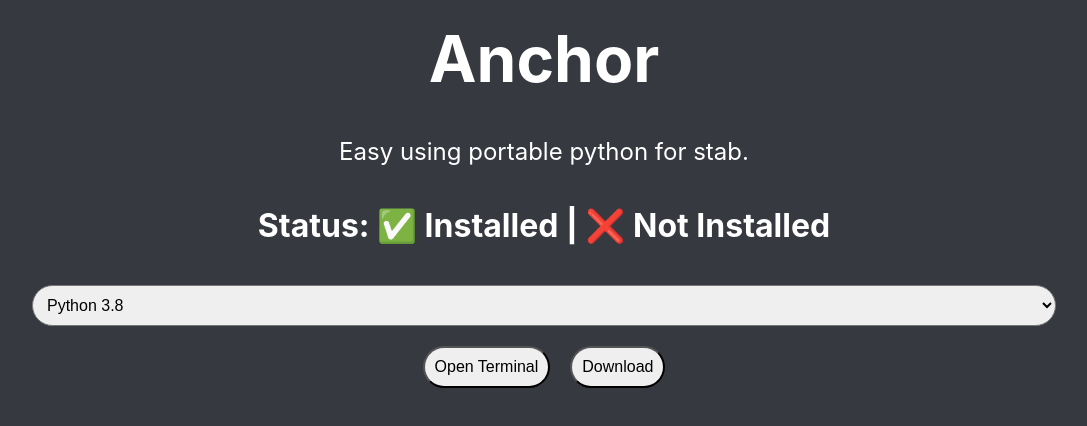
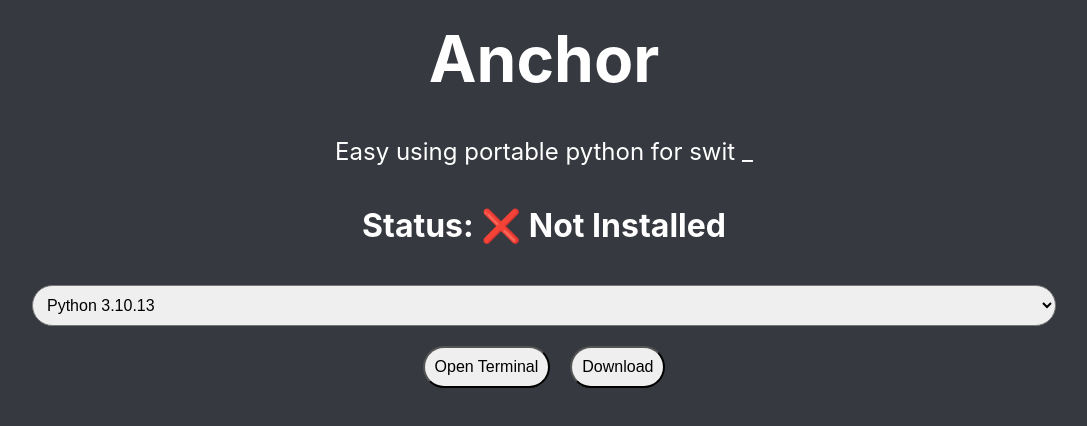
Before and after one commit to Yomisana/anchor, a React (Create React App) app: page / in a window 1280 px wide. Shown: the top 426 px of the page, without its empty margins (96-1183 px from the left). Built offline with nearby package versions, Linux system fonts and the light colour scheme.

Commit message:
Add python version selection and debug functionality

```diff
--- a/src/App.js
+++ b/src/App.js
@@ -4,6 +4,18 @@ import { Typewriter } from "./lib/Typewriter";
 export default function App() {
   const [subtitle_text, setSubtitle_text] = useState("Anchor");
   const [prevIndex, setPrevIndex] = useState(null);
+
+  // select python version
+  const [selectedVersion, setSelectedVersion] = useState("3.10.13");
+
+  const handleVersionChange = (event) => {
+    // console.log(`使用者變更選擇: ${event.target.value}`);
+    setSelectedVersion(event.target.value);
+  };
+
+  useEffect(() => {
+    console.log(`當前python選擇版本: ${selectedVersion}`);
+  }, [selectedVersion]);
 
   useEffect(() => {
     const intervalId = setInterval(() => {
@@ -12,6 +24,8 @@ export default function App() {
         "stable diffusion webui",
         "switch python version",
         "manger python",
+        "debugger",
+        "🌕",
       ];
 
       let index = Math.floor(Math.random() * text_array.length);
@@ -21,7 +35,7 @@ export default function App() {
         index = Math.floor(Math.random() * text_array.length);
       }
       // add timestamp
-      console.log(`subtitle tick active: ${new Date().toLocaleTimeString()}`);
+      // console.log(`subtitle tick active: ${new Date().toLocaleTimeString()}`);
       // console.log(`now subtitle: ${text_array[index]}, num: ${index}`);
       setSubtitle_text(text_array[index]);
       setPrevIndex(index);
@@ -41,23 +55,46 @@ export default function App() {
           wordWrap: "break-word",
         }}
       >
-        Easy using portable python for <Typewriter text={subtitle_text} />.
+        Easy using portable python for <Typewriter text={subtitle_text} />
       </div>
       {/* h2 or span status about select python installed or not install */}
-      <h2 style={styles.status}>Status: ✅ Installed | ❌ Not Installed</h2>
+      {/* ✅ Installed | ❌ Not Installed */}
+      <h2 style={styles.status}>Status: ❌ Not Installed</h2>
       {/* Choose python version */}
-      <select style={styles.select}>
-        <option value="3.8">Python 3.8</option>
-        <option value="3.9">Python 3.9</option>
+      <select
+        style={styles.select}
+        defaultValue={selectedVersion}
+        onChange={handleVersionChange}
+      >
+        <option value="3.10.6">Python 3.10.6</option>
+        <option value="3.10.7">Python 3.10.7</option>
+        <option value="3.10.8">Python 3.10.8</option>
+        <option value="3.10.9">Python 3.10.9</option>
+        <option value="3.10.10">Python 3.10.10</option>
+        <option value="3.10.11">Python 3.10.11</option>
+        <option value="3.10.12">Python 3.10.12</option>
+        <option value="3.10.13">Python 3.10.13</option>
       </select>
       {/* Open default Terminal app (set path about select installed portable python) */}
       <div style={{ flexDirection: "row", alignSelf: "center" }}>
-        <button style={styles.button}>Open Terminal</button>
-        <button style={styles.button}>Download</button>
+        <button style={styles.button} onClick={openTerminal}>
+          Open Terminal
+        </button>
+        <button style={styles.button} onClick={download}>
+          Download
+        </button>
       </div>
     </div>
   );
 }
+
+const openTerminal = () => {
+  console.log("open terminal");
+};
+const download = () => {
+  console.log("download");
+  // console.log(`download python portable version: ${selectedVersion}`);
+};
 
 const styles = {
   container: {
--- a/src/lib/Typewriter.js
+++ b/src/lib/Typewriter.js
@@ -2,12 +2,14 @@ import { useState, useEffect } from "react";
 
 const useTypewriter = (text) => {
   const [displayText, setDisplayText] = useState("");
+  const [showCursor, setShowCursor] = useState(true); // 控制游標可見性
 
   useEffect(() => {
     setDisplayText(""); // 清空顯示文字
     let i = -1;
     // 保持對 setInterval 的引用
     let typingInterval = null;
+    let cursorInterval = null;
 
     // 定義打字效果的函數
     const typeEffect = () => {
@@ -19,16 +21,30 @@ const useTypewriter = (text) => {
       }
     };
 
+    // 定義游標閃爍效果的函數
+    const cursorEffect = () => {
+      setShowCursor((prevShowCursor) => !prevShowCursor);
+    };
+
     // 開始打字效果
     typingInterval = setInterval(typeEffect, 100);
+
+    // 開始游標閃爍效果
+    cursorInterval = setInterval(cursorEffect, 500); // 每隔500毫秒切換一次游標可見性
 
     // 在下一次 useEffect 觸發前清除計時器
     return () => {
       clearInterval(typingInterval);
+      clearInterval(cursorInterval);
     };
   }, [text]);
 
-  return displayText;
+  // 返回包含文字和游標的元素
+  return (
+    <span>
+      {displayText} {showCursor && <span>_</span>}
+    </span>
+  );
 };
 
 export const Typewriter = ({ text }) => {
```
